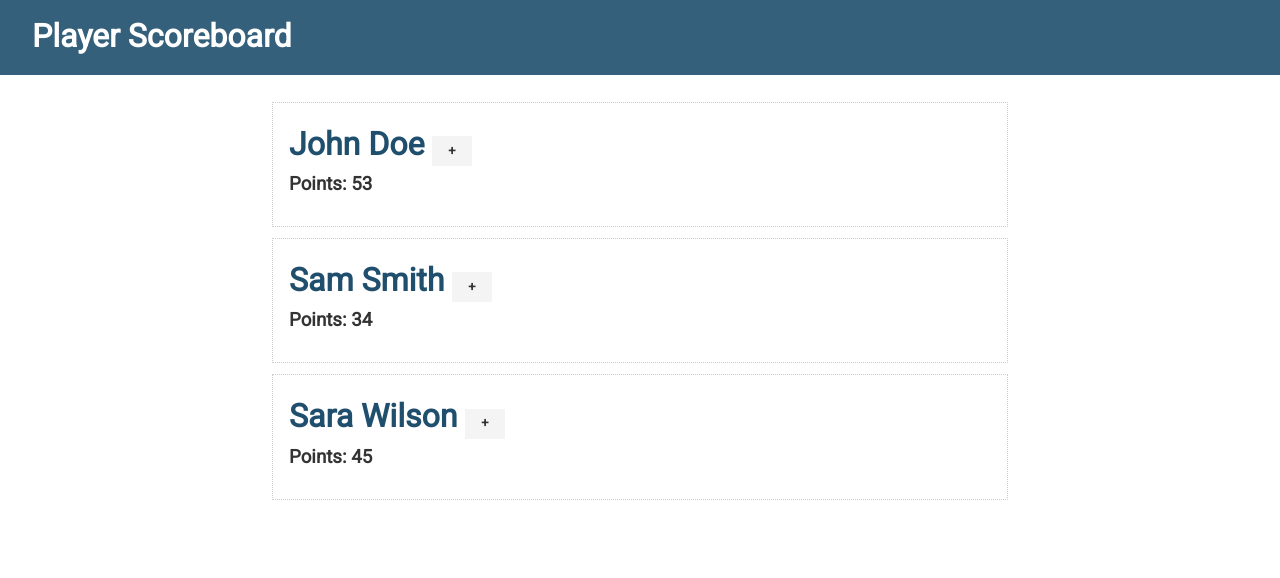
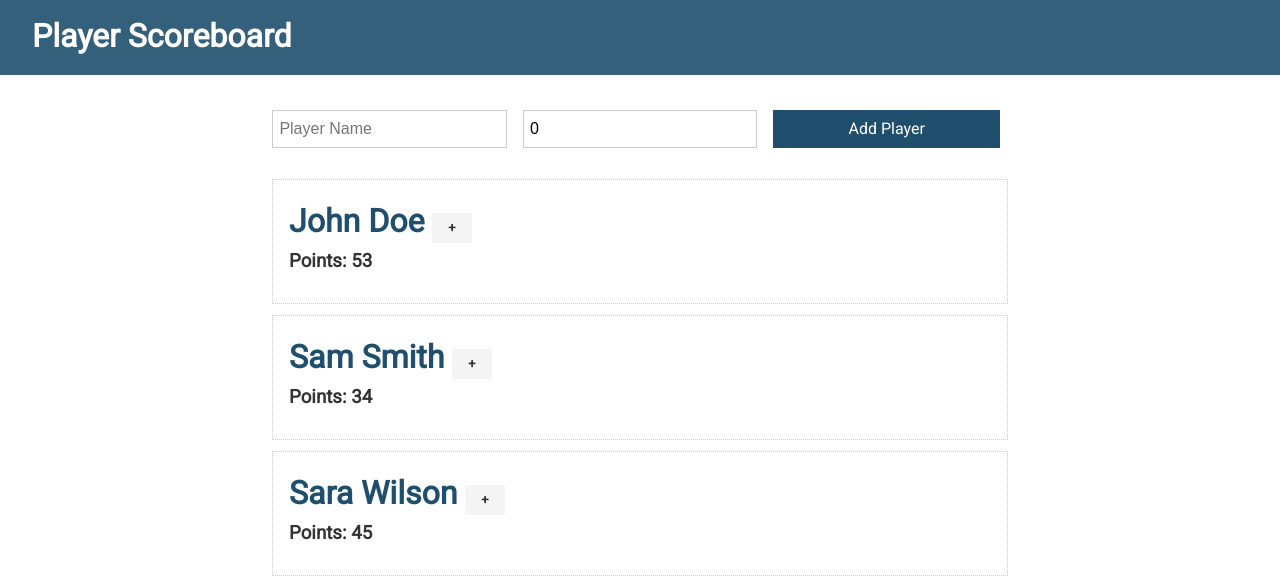
Before and after one commit to jatanassian/svelte-scoreboard, a Svelte app: page / in a window 1280 px wide. Shown: the top 578 px of the page. Built offline with nearby package versions, Linux system fonts and the light colour scheme.

Commit message:
create AddPlayer form component and add it in the App

```diff
--- /dev/null
+++ b/src/AddPlayer.svelte
@@ -0,0 +1,12 @@
+<script>
+  let player = {
+    name: "",
+    points: 0
+  };
+</script>
+
+<form class="grid-3">
+  <input type="text" placeholder="Player Name" bind:value={player.name} />
+  <input type="number" placeholder="Player Points" bind:value={player.points} />
+  <input type="submit" class="btn btn-primary" value="Add Player" />
+</form>
--- a/src/App.svelte
+++ b/src/App.svelte
@@ -1,6 +1,7 @@
 <script>
   import Navbar from "./Navbar.svelte";
   import Player from "./Player.svelte";
+  import AddPlayer from "./AddPlayer.svelte";
 
   let players = [
     {
@@ -20,6 +21,7 @@
 
 <Navbar />
 <div class="container">
+  <AddPlayer />
   {#if players.length === 0}
     <p>No Players</p>
   {:else}
```
